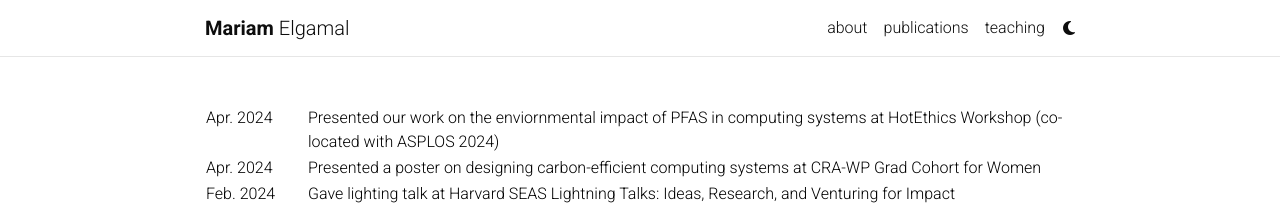
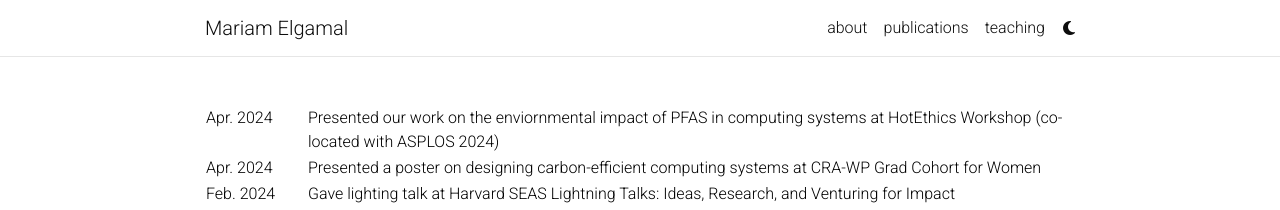
Before and after one commit to mariamelgamal/mariamelgamal.github.io, a Jekyll site: the page built from news.html, in a window 1280 px wide. Shown: the top 210 px of the page. Built offline with Jekyll 4.4.1, drawn with Linux system fonts in a browser that asks for light colours; comment, search, counter and statistics services are not loaded; a style sheet for code colours, icons or effects is not loaded.

Commit message:
Update header.html

```diff
--- a/_includes/header.html
+++ b/_includes/header.html
@@ -7,7 +7,7 @@
           <a class="navbar-brand title font-weight-lighter" href="{{ site.baseurl }}/">
             {%- if site.title == "blank" -%}
               {%- if site.first_name -%}
-                <span class="font-weight-bold">{{- site.first_name -}}&nbsp;</span>
+                <span>{{- site.first_name -}}&nbsp;</span>
               {%- endif -%}
               {%- if site.middle_name -%}
                 {{- site.middle_name -}}&nbsp;
```
